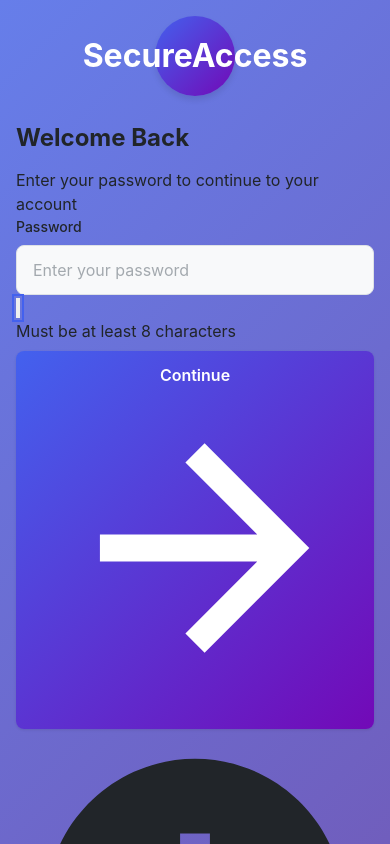
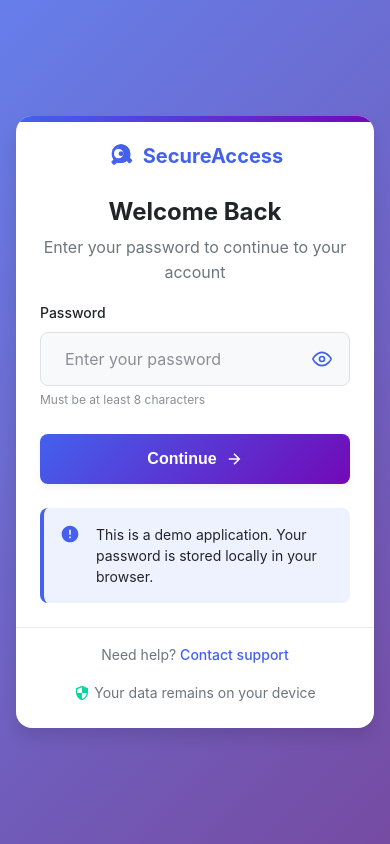
Before and after one commit to KenneJunior/birthday, a website built with Vite: page login.html in a window 390 px wide. Both pictures are taken after a click on the button "Show password". Shown: the top 844 px of the page. Built offline with nearby package versions, Linux system fonts and the light colour scheme.

Commit message:
Update login.css

```diff
--- a/src/login.css
+++ b/src/login.css
@@ -1,55 +1,93 @@
-* {
-    margin: 0;
-    padding: 0;
-    box-sizing: border-box;
-    font-family: 'Inter', 'Segoe UI', system-ui, -apple-system, sans-serif;
-}
-
+/* ===== CSS Variables ===== */
 :root {
+    /* Colors */
     --primary: #4361ee;
     --primary-dark: #3a56d4;
+    --primary-light: #eef2ff;
     --secondary: #7209b7;
     --success: #06d6a0;
+    --success-light: #d4f8ef;
     --error: #ef476f;
+    --error-light: #fde8ee;
     --warning: #ffd166;
     --background: #f8f9fa;
     --surface: #ffffff;
     --text-primary: #212529;
     --text-secondary: #6c757d;
+    --text-muted: #8a8f95;
     --border: #dee2e6;
-    --shadow-sm: 0 1px 3px rgba(0, 0, 0, 0.1);
-    --shadow-md: 0 4px 6px rgba(0, 0, 0, 0.1);
-    --shadow-lg: 0 10px 25px rgba(0, 0, 0, 0.15);
+    --border-light: #e9ecef;
+
+    /* Shadows */
+    --shadow-sm: 0 1px 2px rgba(0, 0, 0, 0.05);
+    --shadow-md: 0 4px 6px rgba(0, 0, 0, 0.05);
+    --shadow-lg: 0 10px 15px rgba(0, 0, 0, 0.1);
+    --shadow-input: 0 0 0 3px rgba(67, 97, 238, 0.15);
+
+    /* Border radius */
     --radius-sm: 0.375rem;
     --radius-md: 0.5rem;
     --radius-lg: 0.75rem;
-    --transition: all 0.3s ease;
+    --radius-xl: 1rem;
+
+    /* Spacing */
+    --space-xs: 0.25rem;
+    --space-sm: 0.5rem;
+    --space-md: 1rem;
+    --space-lg: 1.5rem;
+    --space-xl: 2rem;
+
+    /* Transitions */
+    --transition: all 0.2s ease;
+    --transition-slow: all 0.3s ease;
+
+    /* Font weights */
+    --font-light: 300;
+    --font-regular: 400;
+    --font-medium: 500;
+    --font-semibold: 600;
+    --font-bold: 700;
+}
+
+/* ===== Base Styles ===== */
+* {
+    margin: 0;
+    padding: 0;
+    box-sizing: border-box;
 }
 
 body {
+    font-family: 'Inter', 'SF Pro Display', -apple-system, BlinkMacSystemFont,
+                'Segoe UI', Roboto, Oxygen, Ubuntu, Cantarell, 'Open Sans',
+                'Helvetica Neue', sans-serif;
     background: linear-gradient(135deg, #667eea 0%, #764ba2 100%);
     min-height: 100vh;
     display: flex;
     justify-content: center;
     align-items: center;
-    padding: 1rem;
-    line-height: 1.5;
+    padding: var(--space-md);
+    line-height: 1.6;
     color: var(--text-primary);
+    font-weight: var(--font-regular);
+    -webkit-font-smoothing: antialiased;
+    -moz-osx-font-smoothing: grayscale;
 }
 
-.container {
-    background-color: var(--surface);
-    border-radius: var(--radius-lg);
-    box-shadow: var(--shadow-lg);
+/* ===== Layout Components ===== */
+.login-container {
     width: 100%;
     max-width: 440px;
-    padding: 2.5rem;
-    text-align: center;
-    position: relative;
-    overflow: hidden;
 }
 
-.container::before {
+.login-card {
+    background-color: var(--surface);
+    border-radius: var(--radius-xl);
+    box-shadow: var(--shadow-lg);
+    overflow: hidden;
+    position: relative;
+}
+
+.login-card::before {
     content: '';
     position: absolute;
     top: 0;
@@ -59,172 +97,258 @@ body {
     background: linear-gradient(90deg, var(--primary), var(--secondary));
 }
 
+/* ===== Header Styles ===== */
+.login-header {
+    padding: var(--space-xl) var(--space-xl) var(--space-lg);
+    text-align: center;
+}
+
 .logo {
-    width: 80px;
-    height: 80px;
-    background: linear-gradient(135deg, var(--primary), var(--secondary));
-    border-radius: 50%;
-    margin: 0 auto 1.5rem;
-    display: flex;
+    display: inline-flex;
     align-items: center;
     justify-content: center;
-    color: white;
-    font-size: 2rem;
-    font-weight: 700;
-    box-shadow: var(--shadow-md);
+    margin-bottom: var(--space-lg);
+    color: var(--primary);
+    font-weight: var(--font-bold);
+    font-size: 1.25rem;
 }
 
-h1 {
-    color: var(--text-primary);
-    margin-bottom: 0.75rem;
-    font-weight: 700;
-    font-size: 1.75rem;
+.logo svg {
+    width: 28px;
+    height: 28px;
+    margin-right: var(--space-sm);
 }
 
-.subtitle {
-    color: var(--text-secondary);
-    margin-bottom: 2rem;
-    font-size: 1rem;
+.login-header h1 {
+    font-size: 1.75rem;
+    font-weight: var(--font-bold);
+    color: var(--text-primary);
+    margin-bottom: var(--space-sm);
+    line-height: 1.3;
 }
 
-.form-group {
-    margin-bottom: 1.5rem;
-    text-align: left;
+.login-header p {
+    color: var(--text-secondary);
+    font-size: 1rem;
+    margin-bottom: 0;
+}
+
+/* ===== Form Styles ===== */
+.login-content {
+    padding: 0 var(--space-xl) var(--space-xl);
+}
+
+.input-group {
+    margin-bottom: var(--space-lg);
 }
 
 label {
     display: block;
-    margin-bottom: 0.5rem;
+    margin-bottom: var(--space-sm);
     color: var(--text-primary);
-    font-weight: 500;
+    font-weight: var(--font-medium);
     font-size: 0.875rem;
 }
 
-.password-container {
+.password-wrapper {
     position: relative;
 }
 
-input {
+input[type="password"],
+input[type="text"] {
     width: 100%;
-    padding: 1rem 1.25rem;
+    padding: var(--space-md) var(--space-lg);
     border: 1px solid var(--border);
     border-radius: var(--radius-md);
     font-size: 1rem;
     transition: var(--transition);
     background-color: var(--background);
     color: var(--text-primary);
+    padding-right: 3rem;
+    font-family: inherit;
 }
 
-input:focus {
+input[type="password"]:focus,
+input[type="text"]:focus {
     border-color: var(--primary);
-    box-shadow: 0 0 0 3px rgba(67, 97, 238, 0.15);
+    box-shadow: var(--shadow-input);
     outline: none;
 }
 
-input::placeholder {
-    color: var(--text-secondary);
-    opacity: 0.6;
+input[type="password"]::placeholder,
+input[type="text"]::placeholder {
+    color: var(--text-muted);
 }
 
-.toggle-password {
+.input-help {
+    font-size: 0.75rem;
+    color: var(--text-muted);
+    margin-top: var(--space-xs);
+}
+
+/* ===== Password Toggle ===== */
+.password-toggle {
     position: absolute;
-    right: 1rem;
+    right: var(--space-sm);
     top: 50%;
     transform: translateY(-50%);
     background: none;
     border: none;
-    color: var(--text-secondary);
+    color: var(--text-muted);
     cursor: pointer;
-    padding: 0.25rem;
+    padding: var(--space-xs);
     border-radius: 50%;
-    width: 2.25rem;
-    height: 2.25rem;
+    width: 2.5rem;
+    height: 2.5rem;
     display: flex;
     align-items: center;
     justify-content: center;
     transition: var(--transition);
 }
 
-.toggle-password:hover {
+.password-toggle:hover {
     background-color: rgba(0, 0, 0, 0.05);
+    color: var(--text-primary);
 }
 
-.toggle-password:active {
+.password-toggle:active {
     background-color: rgba(0, 0, 0, 0.1);
 }
 
-button[type="submit"] {
+.eye-icon {
+    width: 20px;
+    height: 20px;
+}
+
+/* ===== Button Styles ===== */
+.form-actions {
+    margin-top: var(--space-lg);
+}
+
+.btn {
+    display: inline-flex;
+    align-items: center;
+    justify-content: center;
     width: 100%;
-    padding: 1rem;
-    background: linear-gradient(135deg, var(--primary), var(--secondary));
-    color: white;
+    padding: var(--space-md) var(--space-lg);
     border: none;
     border-radius: var(--radius-md);
     font-size: 1rem;
-    font-weight: 600;
+    font-weight: var(--font-semibold);
     cursor: pointer;
     transition: var(--transition);
-    margin-top: 0.5rem;
-    box-shadow: var(--shadow-sm);
+    position: relative;
+    overflow: hidden;
 }
 
-button[type="submit"]:hover {
-    background: linear-gradient(135deg, var(--primary-dark), var(--secondary));
+.btn-primary {
+    background: linear-gradient(135deg, var(--primary), var(--secondary));
+    color: white;
     box-shadow: var(--shadow-md);
-    transform: translateY(-2px);
 }
 
-button[type="submit"]:active {
+.btn-primary:hover {
+    background: linear-gradient(135deg, var(--primary-dark), var(--secondary));
+    box-shadow: var(--shadow-lg);
+    transform: translateY(-1px);
+}
+
+.btn-primary:active {
     transform: translateY(0);
 }
-.shake {
-    animation: shake 0.5s cubic-bezier(.36,.07,.19,.97) both;
+
+.btn-text {
+    margin-right: var(--space-sm);
 }
 
-@keyframes shake {
-    10%, 90% { transform: translateX(-1px); }
-    20%, 80% { transform: translateX(2px); }
-    30%, 50%, 70% { transform: translateX(-4px); }
-    40%, 60% { transform: translateX(4px); }
+.btn-icon {
+    width: 18px;
+    height: 18px;
 }
 
-/* Password toggle states */
-.password-toggle.visible .eye-icon {
-    color: var(--primary);
+/* ===== Info Notice ===== */
+.login-info {
+    margin-top: var(--space-lg);
 }
 
-/* Input validation states */
-input.valid {
-    border-color: var(--success) !important;
-    box-shadow: 0 0 0 3px rgba(6, 214, 160, 0.2) !important;
+.info-notice {
+    display: flex;
+    align-items: flex-start;
+    background-color: var(--primary-light);
+    padding: var(--space-md);
+    border-radius: var(--radius-md);
+    border-left: 4px solid var(--primary);
 }
 
-input.invalid {
-    border-color: var(--error) !important;
-    box-shadow: 0 0 0 3px rgba(239, 71, 111, 0.2) !important;
+.info-notice svg {
+    width: 20px;
+    height: 20px;
+    color: var(--primary);
+    margin-right: var(--space-md);
+    flex-shrink: 0;
 }
 
-input.focused {
-    transform: translateY(-1px);
-    box-shadow: 0 6px 12px rgba(0, 0, 0, 0.1);
+.info-notice p {
+    font-size: 0.875rem;
+    color: var(--text-primary);
+    margin: 0;
+    line-height: 1.5;
 }
 
-/* Notification animations */
+/* ===== Footer Styles ===== */
+.login-footer {
+    padding: var(--space-lg) var(--space-xl);
+    border-top: 1px solid var(--border-light);
+    text-align: center;
+}
+
+.login-footer p {
+    font-size: 0.875rem;
+    color: var(--text-secondary);
+    margin-bottom: var(--space-sm);
+}
+
+.login-footer a {
+    color: var(--primary);
+    text-decoration: none;
+    font-weight: var(--font-medium);
+}
+
+.login-footer a:hover {
+    text-decoration: underline;
+}
+
+.security-note {
+    display: flex;
+    align-items: center;
+    justify-content: center;
+    margin-top: var(--space-md);
+}
+
+.security-note svg {
+    width: 16px;
+    height: 16px;
+    color: var(--success);
+    margin-right: var(--space-xs);
+}
+
+/* ===== Notification Styles ===== */
 .notification {
     position: fixed;
     bottom: -100px;
     left: 50%;
     transform: translateX(-50%);
-    padding: 1rem 1.5rem;
+    padding: var(--space-md) var(--space-lg);
     border-radius: var(--radius-md);
     color: white;
-    font-weight: 500;
+    font-weight: var(--font-medium);
     z-index: 1000;
     opacity: 0;
-    transition: all 0.3s ease;
+    transition: var(--transition-slow);
     min-width: 300px;
     text-align: center;
     box-shadow: var(--shadow-lg);
+    backdrop-filter: blur(10px);
 }
 
 .notification.show {
@@ -244,138 +368,159 @@ input.focused {
     background-color: var(--primary);
 }
 
-.message {
-    padding: 1rem;
-    border-radius: var(--radius-md);
-    margin-top: 1.5rem;
-    font-size: 0.875rem;
-    display: none;
-    text-align: left;
+/* ===== Validation States ===== */
+input.valid {
+    border-color: var(--success);
+    box-shadow: 0 0 0 3px rgba(6, 214, 160, 0.2);
 }
 
-.message i {
-    margin-right: 0.5rem;
+input.invalid {
+    border-color: var(--error);
+    box-shadow: 0 0 0 3px rgba(239, 71, 111, 0.2);
 }
 
-.success {
-    background-color: rgba(6, 214, 160, 0.1);
-    color: #055f48;
-    border: 1px solid rgba(6, 214, 160, 0.3);
+input.focused {
+    transform: translateY(-1px);
+    box-shadow: var(--shadow-md);
 }
 
-.error {
-    background-color: rgba(239, 71, 111, 0.1);
-    color: #9e1943;
-    border: 1px solid rgba(239, 71, 111, 0.3);
+.password-toggle.visible .eye-icon {
+    color: var(--primary);
 }
 
-.info {
-    background-color: rgba(67, 97, 238, 0.1);
-    color: #2a3da5;
-    border: 1px solid rgba(67, 97, 238, 0.3);
-    display: block;
+/* ===== Animation Keyframes ===== */
+@keyframes shake {
+    10%, 90% { transform: translateX(-1px); }
+    20%, 80% { transform: translateX(2px); }
+    30%, 50%, 70% { transform: translateX(-4px); }
+    40%, 60% { transform: translateX(4px); }
 }
 
-.footer {
-    margin-top: 2rem;
-    font-size: 0.75rem;
-    color: var(--text-secondary);
-    line-height: 1.6;
+.shake {
+    animation: shake 0.5s cubic-bezier(.36,.07,.19,.97) both;
 }
 
-/* Responsive design */
+@keyframes fadeIn {
+    from {
+        opacity: 0;
+        transform: translateY(10px);
+    }
+    to {
+        opacity: 1;
+        transform: translateY(0);
+    }
+}
+
+.login-card {
+    animation: fadeIn 0.4s ease-out;
+}
+
+/* ===== Responsive Design ===== */
 @media (max-width: 480px) {
-    .container {
-        padding: 2rem 1.5rem;
+    .login-header {
+        padding: var(--space-lg) var(--space-lg) var(--space-md);
     }
-      .notification {
+
+    .login-content {
+        padding: 0 var(--space-lg) var(--space-lg);
+    }
+
+    .login-footer {
+        padding: var(--space-md) var(--space-lg);
+    }
+
+    .login-header h1 {
+        font-size: 1.5rem;
+    }
+
+    .notification {
         left: 5%;
         right: 5%;
         transform: none;
         min-width: auto;
         width: 90%;
     }
-    h1 {
-        font-size: 1.5rem;
+}
+
+@media (max-width: 360px) {
+    .login-header {
+        padding: var(--space-lg) var(--space-md) var(--space-md);
     }
 
-    .subtitle {
-        font-size: 0.9rem;
+    .login-content {
+        padding: 0 var(--space-md) var(--space-md);
     }
 
-    input, button[type="submit"] {
-        padding: 0.875rem 1rem;
+    .logo {
+        font-size: 1.125rem;
+    }
+
+    .logo svg {
+        width: 24px;
+        height: 24px;
     }
 }
 
-@media (max-width: 360px) {
-    .container {
-        padding: 1.5rem 1.25rem;
-    }
-
-    .logo {
-        width: 70px;
-        height: 70px;
-        font-size: 1.75rem;
-    }
-
-    h1 {
-        font-size: 1.375rem;
-    }
-
-    .message {
-        padding: 0.75rem;
-    }
-}
-
-/* Animation for form elements */
-@keyframes fadeIn {
-    from { opacity: 0; transform: translateY(10px); }
-    to { opacity: 1; transform: translateY(0); }
-}
-
-.container {
-    animation: fadeIn 0.4s ease-out;
-}
-
-.form-group {
-    animation: fadeIn 0.5s ease-out;
-}
-
-button[type="submit"] {
-    animation: fadeIn 0.6s ease-out;
-}
-
-/* Focus states for accessibility */
-input:focus, button:focus {
-    outline: 2px solid var(--primary);
-    outline-offset: 2px;
-}
-
-/* Reduced motion for users who prefer it */
+/* ===== Accessibility ===== */
 @media (prefers-reduced-motion: reduce) {
     * {
         animation-duration: 0.01ms !important;
         animation-iteration-count: 1 !important;
         transition-duration: 0.01ms !important;
     }
+
+    .notification {
+        transition: none;
+    }
+}
+
+/* Focus styles for keyboard navigation */
+button:focus-visible,
+input:focus-visible {
+    outline: 2px solid var(--primary);
+    outline-offset: 2px;
+}
+
+/* High contrast mode support */
+@media (prefers-contrast: high) {
+    :root {
+        --border: #000000;
+        --text-primary: #000000;
+        --text-secondary: #333333;
+    }
+
+    .btn-primary {
+        border: 2px solid #000000;
+    }
 }
 
 /* Dark mode support */
 @media (prefers-color-scheme: dark) {
     :root {
-        --background: #121212;
-        --surface: #1e1e1e;
+        --background: #1a1a1a;
+        --surface: #2d2d2d;
         --text-primary: #f0f0f0;
-        --text-secondary: #a0a0a0;
-        --border: #3d3d3d;
+        --text-secondary: #b0b0b0;
+        --text-muted: #888888;
+        --border: #444444;
+        --border-light: #3d3d3d;
+        --primary-light: #2a3a71;
     }
 
     body {
         background: linear-gradient(135deg, #2d3748 0%, #4a5568 100%);
     }
 
-    input {
-        background-color: #2d2d2d;
+    input[type="password"],
+    input[type="text"] {
+        background-color: #3d3d3d;
+    }
+
+    .password-toggle:hover {
+        background-color: rgba(255, 255, 255, 0.1);
+    }
+
+    .info-notice {
+        background-color: rgba(67, 97, 238, 0.15);
     }
 }
```
